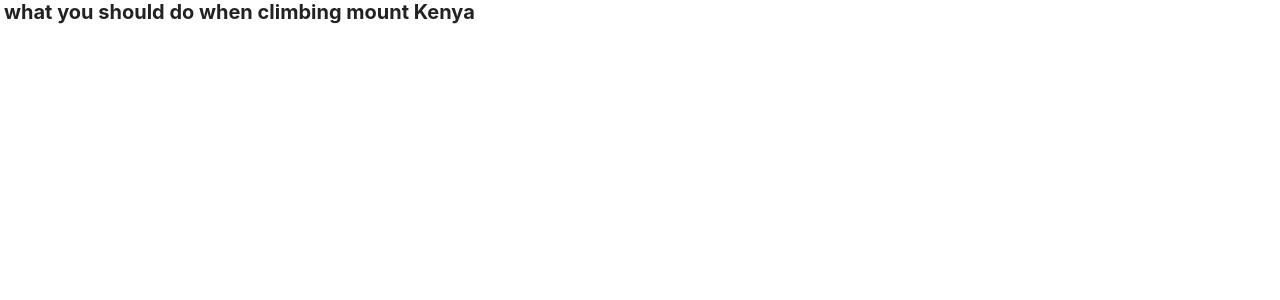
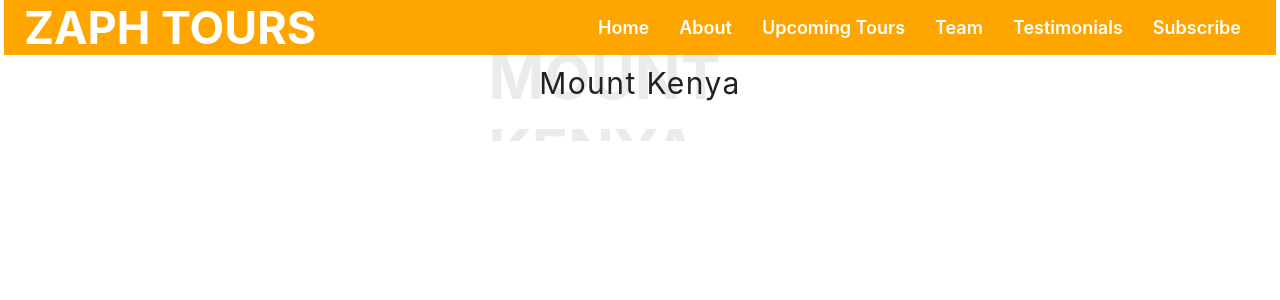
Before and after one commit to SADE-TechPrime-solutions/tours-client-001, a React (Create React App) app: page /climbing-mount-kenya in a window 1280 px wide. Shown: the top 300 px of the page. Built offline with nearby package versions, Linux system fonts and the light colour scheme.

Commit message:
started creating the pages

```diff
--- a/src/Components/Pages/PageSample.jsx
+++ b/src/Components/Pages/PageSample.jsx
@@ -1,9 +1,17 @@
 import React from "react";
+import Navigation from "../Navigation/Navigation";
+import Heading from '../Heading/Heading'
 
 const PageSample = () => {
     return(
         <React.Fragment>
-            <h1>what you should do when climbing mount Kenya</h1>
+            <Navigation />
+            <div className="blog__container">
+                <div className="blog__blog">
+                    <Heading mainHeading="mount kenya" bgText="mount kenya" subHeading="" />
+                </div>
+                <div className="blog__blog--links"></div>
+            </div>
         </React.Fragment>
     )
 }
```
